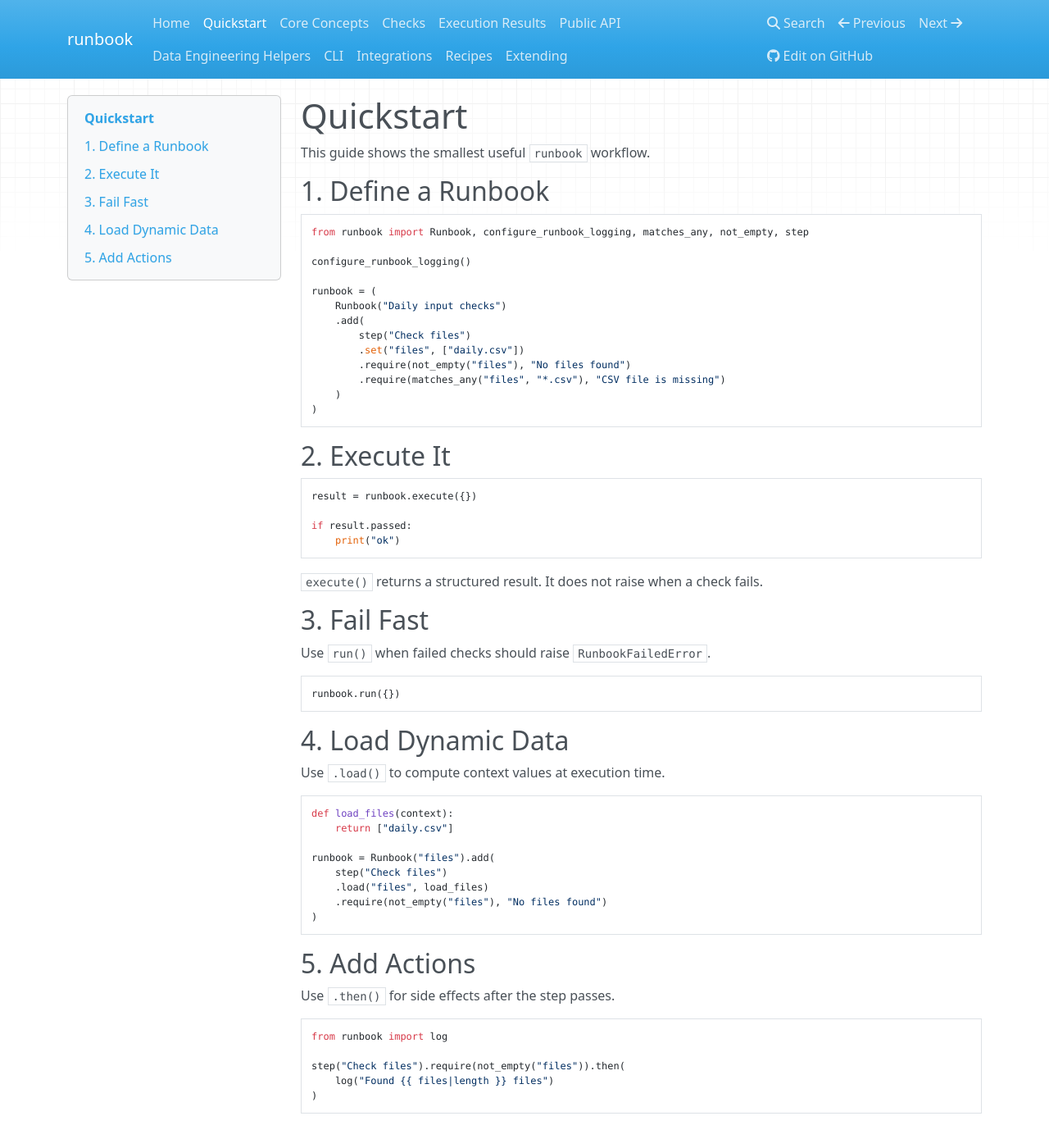
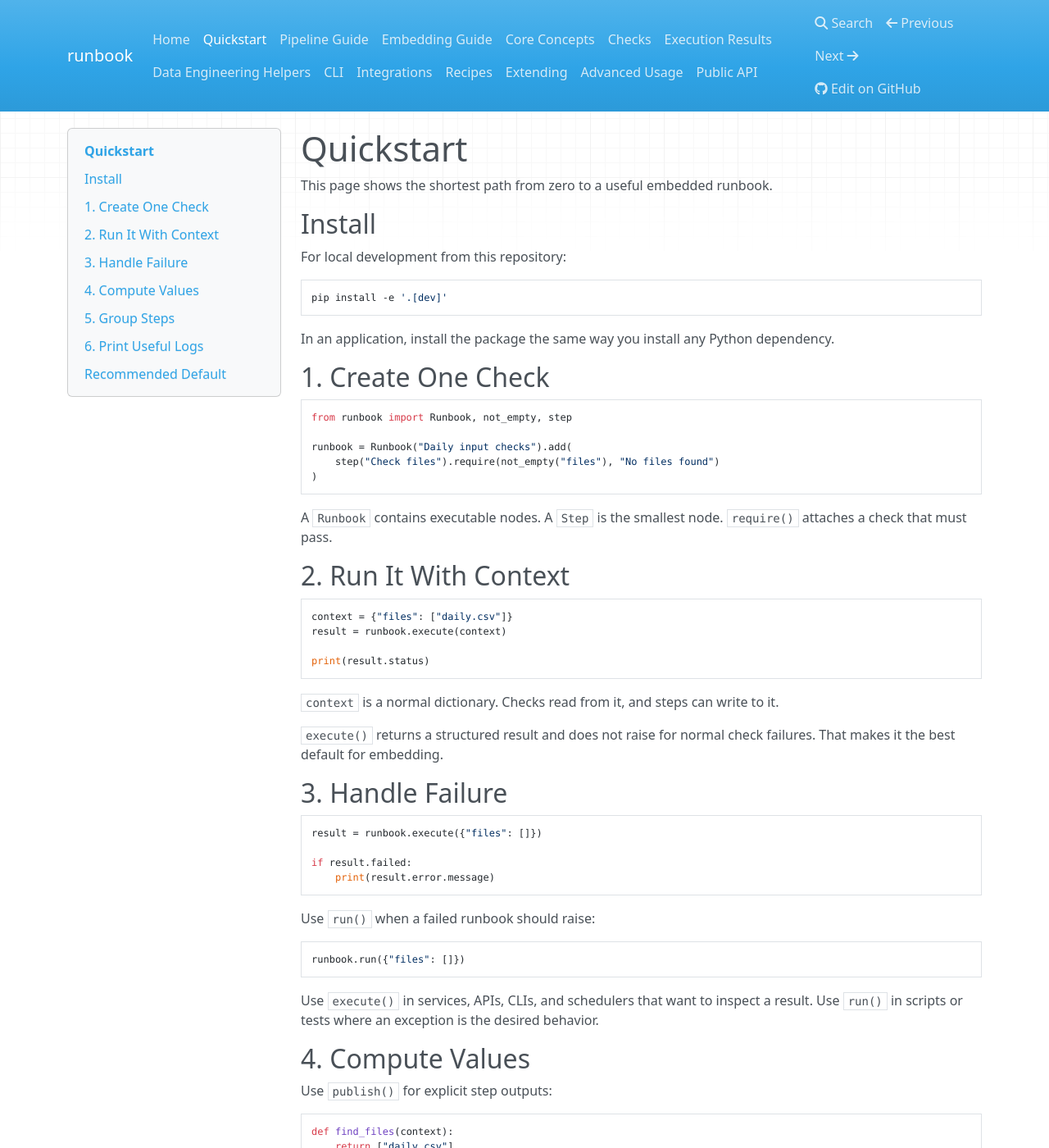
Before and after one commit to PotemkinAlexey/runbook, an MkDocs documentation site: the page built from docs/quickstart.md, in a window 1280 px wide and 1400 px high. Shown: the whole window at 82% size. Built offline with MkDocs 1.6.1, drawn with Linux system fonts in a browser that asks for light colours; nearby versions of some CDN libraries; some of the changed text lies outside the part shown.

Commit message:
Improve documentation onboarding

````diff
--- a/docs/quickstart.md
+++ b/docs/quickstart.md
@@ -1,67 +1,125 @@
 # Quickstart
 
-This guide shows the smallest useful `runbook` workflow.
+This page shows the shortest path from zero to a useful embedded runbook.
 
-## 1. Define a Runbook
+## Install
+
+For local development from this repository:
+
+```bash
+pip install -e '.[dev]'
+```
+
+In an application, install the package the same way you install any Python dependency.
+
+## 1. Create One Check
 
 ```python
-from runbook import Runbook, configure_runbook_logging, matches_any, not_empty, step
+from runbook import Runbook, not_empty, step
 
-configure_runbook_logging()
+runbook = Runbook("Daily input checks").add(
+    step("Check files").require(not_empty("files"), "No files found")
+)
+```
+
+A `Runbook` contains executable nodes. A `Step` is the smallest node. `require()` attaches a check that must pass.
+
+## 2. Run It With Context
+
+```python
+context = {"files": ["daily.csv"]}
+result = runbook.execute(context)
+
+print(result.status)
+```
+
+`context` is a normal dictionary. Checks read from it, and steps can write to it.
+
+`execute()` returns a structured result and does not raise for normal check failures. That makes it the best default for embedding.
+
+## 3. Handle Failure
+
+```python
+result = runbook.execute({"files": []})
+
+if result.failed:
+    print(result.error.message)
+```
+
+Use `run()` when a failed runbook should raise:
+
+```python
+runbook.run({"files": []})
+```
+
+Use `execute()` in services, APIs, CLIs, and schedulers that want to inspect a result. Use `run()` in scripts or tests where an exception is the desired behavior.
+
+## 4. Compute Values
+
+Use `publish()` for explicit step outputs:
+
+```python
+def find_files(context):
+    return ["daily.csv"]
 
 runbook = (
     Runbook("Daily input checks")
-    .add(
-        step("Check files")
-        .set("files", ["daily.csv"])
-        .require(not_empty("files"), "No files found")
-        .require(matches_any("files", "*.csv"), "CSV file is missing")
-    )
+    .add(step("Find files").publish("files", find_files))
+    .add(step("Check files").inputs("files").require(not_empty("files"), "No files found"))
 )
 ```
 
-## 2. Execute It
+`inputs("files")` documents and validates that the step needs `context["files"]`.
+
+## 5. Group Steps
+
+Use `stage()` when the runbook grows beyond a few steps:
 
 ```python
-result = runbook.execute({})
+from runbook import Runbook, not_empty, stage, step
 
-if result.passed:
-    print("ok")
-```
-
-`execute()` returns a structured result. It does not raise when a check fails.
-
-## 3. Fail Fast
-
-Use `run()` when failed checks should raise `RunbookFailedError`.
-
-```python
-runbook.run({})
-```
-
-## 4. Load Dynamic Data
-
-Use `.load()` to compute context values at execution time.
-
-```python
-def load_files(context):
-    return ["daily.csv"]
-
-runbook = Runbook("files").add(
-    step("Check files")
-    .load("files", load_files)
-    .require(not_empty("files"), "No files found")
+runbook = (
+    Runbook("Orders export")
+    .add(
+        stage("Pre-checks")
+        .add(step("Find files").publish("files", find_files))
+        .add(step("Check files").inputs("files").require(not_empty("files"), "No files found"))
+    )
+    .add(step("Export").inputs("files").then(export_files))
 )
 ```
 
-## 5. Add Actions
+The result preserves this tree, so logs, CLI output, JSON, and failure messages stay readable.
 
-Use `.then()` for side effects after the step passes.
+## 6. Print Useful Logs
 
 ```python
-from runbook import log
+from runbook import configure_runbook_logging
 
-step("Check files").require(not_empty("files")).then(
-    log("Found {{ files|length }} files")
-)
+configure_runbook_logging()
+runbook.run({"files": ["daily.csv"]})
 ```
+
+Example output:
+
+```text
+runbook | start: Daily input checks (1 steps)
+runbook | step 1/1 start: Check files
+runbook | check require: not_empty(files)
+runbook | step pass: Check files
+runbook | pass: Daily input checks (1 steps)
+```
+
+## Recommended Default
+
+For most production integrations, start with this subset:
+
+- `Runbook`
+- `stage`
+- `step`
+- `inputs`
+- `publish`
+- `require`
+- `execute`
+
+Keep `lazy`, `scoped`, registry plugins, and parallel execution for cases where the basic shape is not enough.
--- a/mkdocs.yml
+++ b/mkdocs.yml
@@ -8,12 +8,15 @@
 nav:
   - Home: index.md
   - Quickstart: quickstart.md
+  - Pipeline Guide: pipelines.md
+  - Embedding Guide: embedding.md
   - Core Concepts: concepts.md
   - Checks: checks.md
   - Execution Results: results.md
-  - Public API: api.md
   - Data Engineering Helpers: data.md
   - CLI: cli.md
   - Integrations: integrations.md
   - Recipes: recipes.md
   - Extending: extending.md
+  - Advanced Usage: advanced.md
+  - Public API: api.md
````
Also changed, not shown: README.md (+4 -1 lines), docs/advanced.md (added, +119 -0 lines), docs/concepts.md (+13 -0 lines), docs/data.md (+31 -0 lines), docs/embedding.md (added, +122 -0 lines), docs/index.md (+46 -20 lines), docs/pipelines.md (added, +166 -0 lines).
